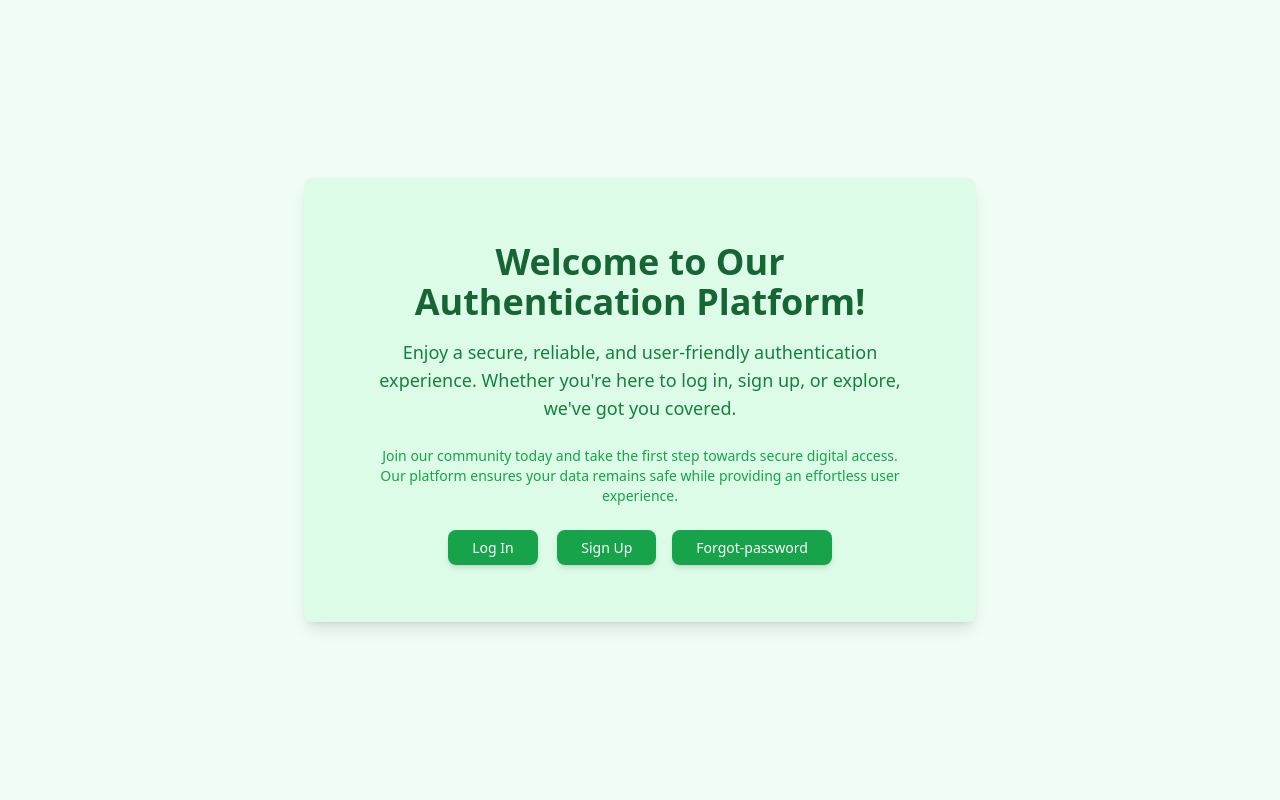
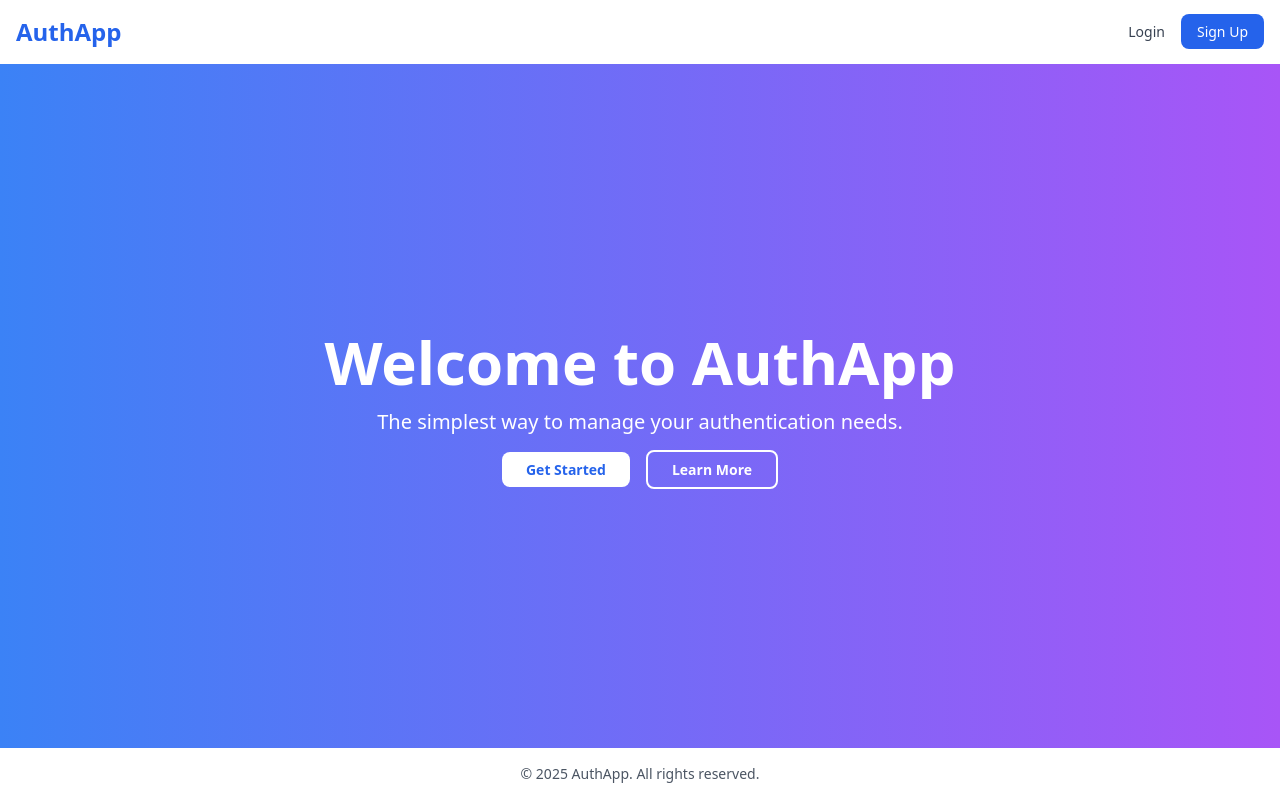
Before and after one commit to tilakdotcom/MERN-Authentication-LEARN, a React (Vite) app in the folder frontEnd/: page / in a window 1280 px wide. Built offline with nearby package versions, Linux system fonts and the light colour scheme; no server answers.

Commit message:
Add session management: implement session request hook, logout functionality, and enhance user dashboard with session list

```diff
--- /dev/null
+++ b/frontEnd/src/hooks/useSesstions.ts
@@ -0,0 +1,14 @@
+import { sessionRequest } from "@/lib/api";
+import { TSession } from "@/types/session";
+import { useQuery, UseQueryOptions } from "@tanstack/react-query";
+
+export const SESSIONS = "session";
+export const useSesstions = (opts?: UseQueryOptions<TSession[]>) => {
+  const { data:sessions = [], ...baki } = useQuery<TSession[]>({
+    queryKey: [SESSIONS],
+    queryFn: sessionRequest(),
+    ...opts,
+  });
+
+  return { sessions, ...baki };
+};
--- a/frontEnd/src/lib/api.ts
+++ b/frontEnd/src/lib/api.ts
@@ -4,6 +4,7 @@ import {
   ResetPasswordData,
   SignupData,
 } from "@/types/apiRequestTypes";
+import { TSession } from "@/types/session";
 
 export const loginRequest = async (data: LoginData) => {
   return API.post("/auth/login", data);
@@ -26,10 +27,19 @@ export const resetPasswordRequest = async (data: ResetPasswordData) => {
 };
 
 
+export const logoutRequest =()=>{
+  return API.post("/auth/logout")
+}
+
 export const userRequest = ()=>{
   return API.get("/user")
 }
 
-export const logoutRequest =()=>{
-  return API.post("/auth/logout")
+
+export const sessionRequest = async () =>{
+  return API.get<TSession>("/session")
 }
+
+export const deleteSessionRequest = async (id: string)=>{
+  return API.delete(`/session/${id}`)
+}
--- a/frontEnd/src/pages/Dashboard.tsx
+++ b/frontEnd/src/pages/Dashboard.tsx
@@ -1,6 +1,8 @@
 import queryClient from "@/config/queryClient";
-import { logoutRequest } from "@/lib/api";
-import { successToast } from "@/lib/toast";
+import { useSesstions } from "@/hooks/useSesstions";
+import { deleteSessionRequest, logoutRequest } from "@/lib/api";
+import { errorToast, successToast } from "@/lib/toast";
+import { TSession } from "@/types/session";
 import { useMutation } from "@tanstack/react-query";
 import { useState } from "react";
 import { useNavigate } from "react-router-dom";
@@ -33,10 +35,10 @@ export default function UserDashboard() {
             </li>
             <li className="mb-4">
               <button
-                onClick={() => setActive("setting")}
+                onClick={() => setActive("session")}
                 className="text-gray-200 hover:text-white text-lg block"
               >
-                Settings
+                Sessions
               </button>
             </li>
             <li>
@@ -51,8 +53,8 @@ export default function UserDashboard() {
         </nav>
       </aside>
       <main className="w-3/4 p-8">
-      {active ==="home" && <UserSection />}
-
+        {active === "home" && <UserSection />}
+        {active === "session" && <SessionsList />}
       </main>
     </div>
   );
@@ -69,3 +71,54 @@ const UserSection = () => {
     </>
   );
 };
+
+const SessionsList = () => {
+  const { sessions } = useSesstions();
+  console.log("data", sessions)
+
+  const { mutate: deleteSession, isPending} = useMutation({
+    mutationFn: deleteSessionRequest,
+    onSuccess: () => {
+      successToast("Session deleted successfully");
+    },
+    onError: () => {
+      errorToast("Failed to delete session");
+    },
+    onSettled: () => {
+      queryClient.refetchQueries();
+    },
+  });
+  const handleOnDeleteSession = (id:string) => {
+    deleteSession(id);
+  };
+  return (
+    <div className="bg-white shadow-md rounded-lg p-6">
+      <h2 className="text-2xl font-bold mb-4 text-gray-800">Sessions</h2>
+      { sessions.length > 0 ? (
+        <ul className="divide-y divide-gray-200">
+          {data.map((session:TSession, index:number) => (
+            <li key={index} className="py-4 flex justify-between items-center">
+              <div>
+                <p className="text-lg font-medium text-gray-900">
+                  {session.userAgent}
+                </p>
+                <p className="text-sm text-gray-500">{session.createdAt}</p>
+              </div>
+              <div className="flex space-x-4">
+                <button
+                disabled={isPending}
+                  className="text-red-600 hover:text-red-800 transition"
+                  onClick={() => handleOnDeleteSession(session._id)}
+                >
+                  &#10005;
+                </button>
+              </div>
+            </li>
+          ))}
+        </ul>
+      ) : (
+        <p className="text-gray-500">No sessions available.</p>
+      )}
+    </div>
+  );
+};
--- a/frontEnd/src/pages/HomePage.tsx
+++ b/frontEnd/src/pages/HomePage.tsx
@@ -1,64 +1,61 @@
-import React from "react";
-import { Link } from "react-router-dom";
+import { Link } from 'react-router-dom';
 
-const HomePage: React.FC = () => {
-  const auth = true;
+const HomePage = () => {
   return (
-    <div className="min-h-screen bg-green-50 flex flex-col items-center justify-center px-6 md:px-12">
-      <div className="bg-green-100 p-8 md:p-16 rounded-lg shadow-lg text-center max-w-2xl">
-        <h1 className="text-4xl font-bold text-green-800 mb-4">
-          Welcome to Our Authentication Platform!
-        </h1>
-        <p className="text-green-700 text-lg mb-6">
-          Enjoy a secure, reliable, and user-friendly authentication experience.
-          Whether you're here to log in, sign up, or explore, we've got you
-          covered.
-        </p>
-        <p className="text-green-600 mb-8">
-          Join our community today and take the first step towards secure
-          digital access. Our platform ensures your data remains safe while
-          providing an effortless user experience.
-        </p>
+    <div className="bg-gray-100 min-h-screen flex flex-col">
+      {/* Navbar */}
+      <nav className="bg-white shadow-md py-4">
+        <div className="container mx-auto px-4 flex justify-between items-center">
+          <h1 className="text-2xl font-bold text-blue-600">AuthApp</h1>
           <div className="space-x-4">
-          {!auth ? (
-            <>
             <Link
-                to={"/"}
-                className="px-6 py-2 bg-green-600 text-white rounded-lg shadow-md hover:bg-green-700 transition-all duration-300"
+              to="/login"
+              className="text-gray-700 hover:text-blue-600 transition"
             >
-                Home
-              </Link>{" "}
+              Login
+            </Link>
             <Link
-                to={"/dashboard"}
-                className="px-6 py-2 bg-green-600 text-white rounded-lg shadow-md hover:bg-green-700 transition-all duration-300"
-              >
-                Dashboard
-              </Link>
-            </>
-          ) : (
-            <>
-              <Link
-                to={"/login"}
-                className="px-6 py-2 bg-green-600 text-white rounded-lg shadow-md hover:bg-green-700 transition-all duration-300"
-              >
-                Log In
-              </Link>{" "}
-              <Link
-                to={"/signup"}
-                className="px-6 py-2 bg-green-600 text-white rounded-lg shadow-md hover:bg-green-700 transition-all duration-300"
+              to="/signup"
+              className="bg-blue-600 text-white py-2 px-4 rounded-lg hover:bg-blue-700 transition"
             >
               Sign Up
             </Link>
-              <Link
-                to={"/reset-password-link"}
-                className="px-6 py-2 bg-green-600 text-white rounded-lg shadow-md hover:bg-green-700 transition-all duration-300"
-              >
-                Forgot-password
-              </Link>
-            </>
-          )}
           </div>
         </div>
+      </nav>
+
+      {/* Hero Section */}
+      <header className="flex-grow flex items-center justify-center bg-gradient-to-r from-blue-500 to-purple-500 text-white">
+        <div className="text-center px-4">
+          <h2 className="text-4xl md:text-6xl font-bold mb-4">
+            Welcome to AuthApp
+          </h2>
+          <p className="text-lg md:text-xl mb-6">
+            The simplest way to manage your authentication needs.
+          </p>
+          <div className="space-x-4">
+            <Link
+              to="/get-started"
+              className="bg-white text-blue-600 py-2 px-6 rounded-lg font-semibold hover:bg-gray-100 transition"
+            >
+              Get Started
+            </Link>
+            <Link
+              to="/learn-more"
+              className="bg-transparent border-2 border-white text-white py-2 px-6 rounded-lg font-semibold hover:bg-white hover:text-blue-600 transition"
+            >
+              Learn More
+            </Link>
+          </div>
+        </div>
+      </header>
+
+      {/* Footer */}
+      <footer className="bg-white shadow-md py-4">
+        <div className="container mx-auto px-4 text-center text-gray-600">
+          <p>&copy; 2025 AuthApp. All rights reserved.</p>
+        </div>
+      </footer>
     </div>
   );
 };
--- /dev/null
+++ b/frontEnd/src/types/session.ts
@@ -0,0 +1,6 @@
+export interface TSession {
+  _id: string;
+  userAgent: string;
+  createdAt: string;
+  isCurrect?:string;
+}
```
Lines whose indentation alone changed are shown as unchanged.
